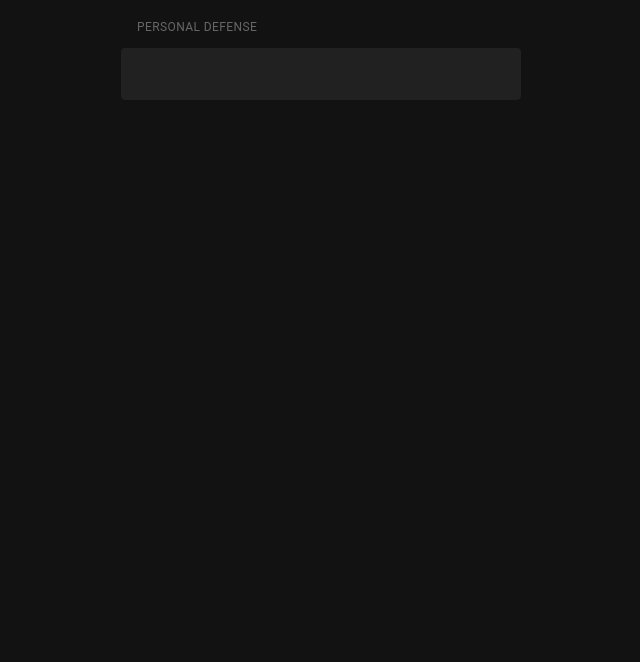
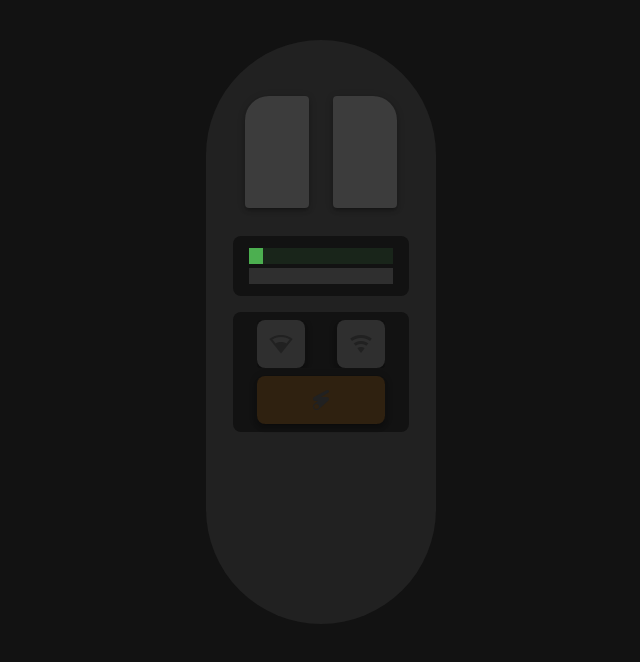
Before and after one commit to nuforge/personal-scanner, a Vue app: page /defense in a window 1280 px wide. Shown: the top 662 px of the page, without its empty margins (319-959 px from the left). Built offline with nearby package versions, Linux system fonts and the light colour scheme.

Commit message:
phaser init

```diff
--- /dev/null
+++ b/src/components/phaser/BeamEmitter.vue
@@ -0,0 +1,26 @@
+<template>
+  <v-btn :color="rgb" variant="tonal" :disabled="!defense.device.active" :width="`${width}%`"></v-btn>
+</template>
+
+<script setup lang="ts">
+import { computed } from 'vue';
+import { useDefenseStore } from '@/stores/defense';
+
+const defense = useDefenseStore();
+
+
+
+
+
+const alpha = computed(() => defense.device.intensityPercent * 255 * defense.device.widthPercent)
+
+const red = computed(() => 255)
+const blue = computed(() => (defense.device.widthPercent * 255) / 100)
+const green = computed(() => (defense.device.widthPercent * 255) / 5)
+
+const width = computed(() => 100 * defense.device.widthPercent)
+
+const rgb = computed(() => `rgba(${red.value}, ${blue.value}, ${green.value}, ${alpha.value})`)
+
+
+</script>
--- /dev/null
+++ b/src/components/phaser/IndicatorBars.vue
@@ -0,0 +1,18 @@
+<template>
+  <v-sheet rounded="lg" class="d-flex flex-column bg-background w-100 pa-4 py-3 ga-1">
+    <v-progress-linear class="bg-background" :model-value="defense.device.width * 10"
+      :color="defense.device.lightBeamWidth()" :height="16"></v-progress-linear>
+    <v-progress-linear :model-value="defense.device.intensity * 10" :color="defense.device.lightBeamIntensity()"
+      :height="16"></v-progress-linear>
+  </v-sheet>
+</template>
+
+<script setup lang="ts">
+import { useDefenseStore } from '@/stores/defense';
+
+
+const defense = useDefenseStore();
+
+
+
+</script>
--- /dev/null
+++ b/src/components/phaser/IntensityButtons.vue
@@ -0,0 +1,21 @@
+<template>
+
+  <v-btn-toggle class="w-100 d-flex justify-space-between">
+    <v-btn elevation="4" variant="tonal" rounded="lg" icon="mdi-wifi-strength-2"
+      @click="defense.device.buttonBeamWidth()">
+      <v-icon color="surface" />
+    </v-btn>
+    <v-btn elevation="4" variant="tonal" rounded="lg" icon="mdi-wifi" @click="defense.device.buttonBeamIntensity()">
+      <v-icon color="surface" />
+    </v-btn>
+  </v-btn-toggle>
+
+</template>
+
+<script setup lang="ts">
+
+import { useDefenseStore } from '@/stores/defense';
+
+const defense = useDefenseStore();
+
+</script>
--- /dev/null
+++ b/src/components/phaser/TriggerButton.vue
@@ -0,0 +1,15 @@
+<template>
+  <v-btn icon="mdi-laser-pointer" variant="tonal" rounded="lg" color="warning" class="px-16  elevation-4"
+    @mousedown="defense.device.buttonTrigger()" @mouseup="defense.device.releaserTrigger()"
+    @mouseleave="defense.device.releaserTrigger()">
+    <v-icon color="surface"> </v-icon>
+  </v-btn>
+</template>
+
+<script setup lang="ts">
+import { useDefenseStore } from '@/stores/defense';
+
+const defense = useDefenseStore();
+
+
+</script>
--- a/src/components/tricorder/MainScreen.vue
+++ b/src/components/tricorder/MainScreen.vue
@@ -1,5 +1,5 @@
 <script setup lang="ts">
-import DataScreen from '../screens/DataScreen.vue';
+import DataScreen from '@/components/tricorder/screens/DataScreen.vue';
 
 </script>
 
--- /dev/null
+++ b/src/objects/PersonalDefense.ts
@@ -0,0 +1,115 @@
+export default class PersonalDefense {
+  protected _power = true
+  protected _battery = 4.5 * 107 // Megajoules of energy (@TNG Illustrated Handbook)
+  protected _beam_width = 1
+  protected _beam_intensity = 0
+  protected _intensity_max = 10
+  protected _width_max = 10
+
+  protected _active = false
+
+  constructor() {}
+
+  lightMap: { [key: number]: string } = {
+    0: 'disabled',
+    1: 'success',
+    2: 'success',
+    3: 'success',
+    4: 'success',
+    5: 'warning',
+    6: 'warning',
+    7: 'warning',
+    8: 'warning',
+    9: 'error',
+    10: 'error',
+  }
+  // Getters
+  get power() {
+    return this._power
+  }
+
+  get powered() {
+    return this._power && this._battery > 0
+  }
+
+  get intensity() {
+    return this._beam_intensity
+  }
+
+  get intensityPercent() {
+    return this._beam_intensity / this._intensity_max
+  }
+
+  get width() {
+    return this._beam_width
+  }
+  get widthPercent() {
+    return this._beam_width / this._width_max
+  }
+
+  get active() {
+    return this._active
+  }
+
+  // Setters
+
+  set power(value: boolean) {
+    this._power = value
+  }
+
+  set intensity(value: number) {
+    this._beam_intensity = value
+  }
+
+  set width(value: number) {
+    this._beam_width = value
+  }
+
+  // Methods
+
+  increaseBeamWidth(increment: number = 1) {
+    this._beam_width += increment
+    if (this._beam_width > this._intensity_max) {
+      this._beam_width = 1
+    }
+  }
+  increaseIntensity(increment: number = 1) {
+    this._beam_intensity += increment
+    if (this._beam_intensity > this._intensity_max) {
+      this._beam_intensity = 0
+    }
+  }
+
+  fireBeam() {
+    return (this._active = true)
+  }
+
+  stopBeam() {
+    return (this._active = false)
+  }
+
+  // Components
+
+  buttonTrigger() {
+    return this.fireBeam()
+  }
+
+  releaserTrigger() {
+    return this.stopBeam()
+  }
+
+  buttonBeamWidth() {
+    this.increaseBeamWidth()
+  }
+
+  buttonBeamIntensity() {
+    this.increaseIntensity()
+  }
+
+  lightBeamIntensity() {
+    return this.lightMap[this._beam_intensity]
+  }
+  lightBeamWidth() {
+    return this.lightMap[this._beam_width]
+  }
+}
--- /dev/null
+++ b/src/stores/defense.ts
@@ -0,0 +1,11 @@
+import { ref } from 'vue'
+import { defineStore } from 'pinia'
+import PersonalDefense from '@/objects/PersonalDefense'
+
+export const useDefenseStore = defineStore('defense', () => {
+  const device = ref(new PersonalDefense())
+
+  return {
+    device,
+  }
+})
--- a/src/views/PersonalDefense.vue
+++ b/src/views/PersonalDefense.vue
@@ -1,10 +1,29 @@
 <template>
-  <v-card>
-    <v-card-title>
-      <v-label>Personal Defense</v-label>
-    </v-card-title>
-    <v-card-actions class="d-flex justify-space-evenly">
 
-    </v-card-actions>
+  <v-card class="bg-surface d-flex flex-column align-center my-10 mx-auto rounded-pill pb-16" max-width="230">
+    <BeamEmitter />
+    <v-row class="my-2 ">
+      <v-col>
+        <v-btn variant="tonal" class="py-14 rounded-ts-xl elevation-3"></v-btn>
+      </v-col>
+      <v-col>
+        <v-btn variant="tonal" class="py-14 rounded-te-xl elevation-3"></v-btn>
+      </v-col>
+    </v-row>
+    <v-sheet class="d-flex flex-column align-center justify-center py-2 ga-4 pb-16 mb-16">
+      <IndicatorBars />
+      <v-sheet class="d-flex flex-column align-center bg-background py-2 px-6 rounded-lg ga-2">
+        <IntensityButtons />
+        <TriggerButton />
+      </v-sheet>
+    </v-sheet>
   </v-card>
 </template>
+
+<script setup lang="ts">
+import BeamEmitter from '@/components/phaser/BeamEmitter.vue';
+import IndicatorBars from '@/components/phaser/IndicatorBars.vue';
+import IntensityButtons from '@/components/phaser/IntensityButtons.vue';
+import TriggerButton from '@/components/phaser/TriggerButton.vue';
+
+</script>
```
Also changed, not shown: src/components/phaser/IndicatorLights.vue (added, +25 -0 lines), src/components/tricorder/screens/DataCard.vue (added), src/components/tricorder/screens/DataScreen.vue (renamed from src/components/screens/DataScreen.vue).
